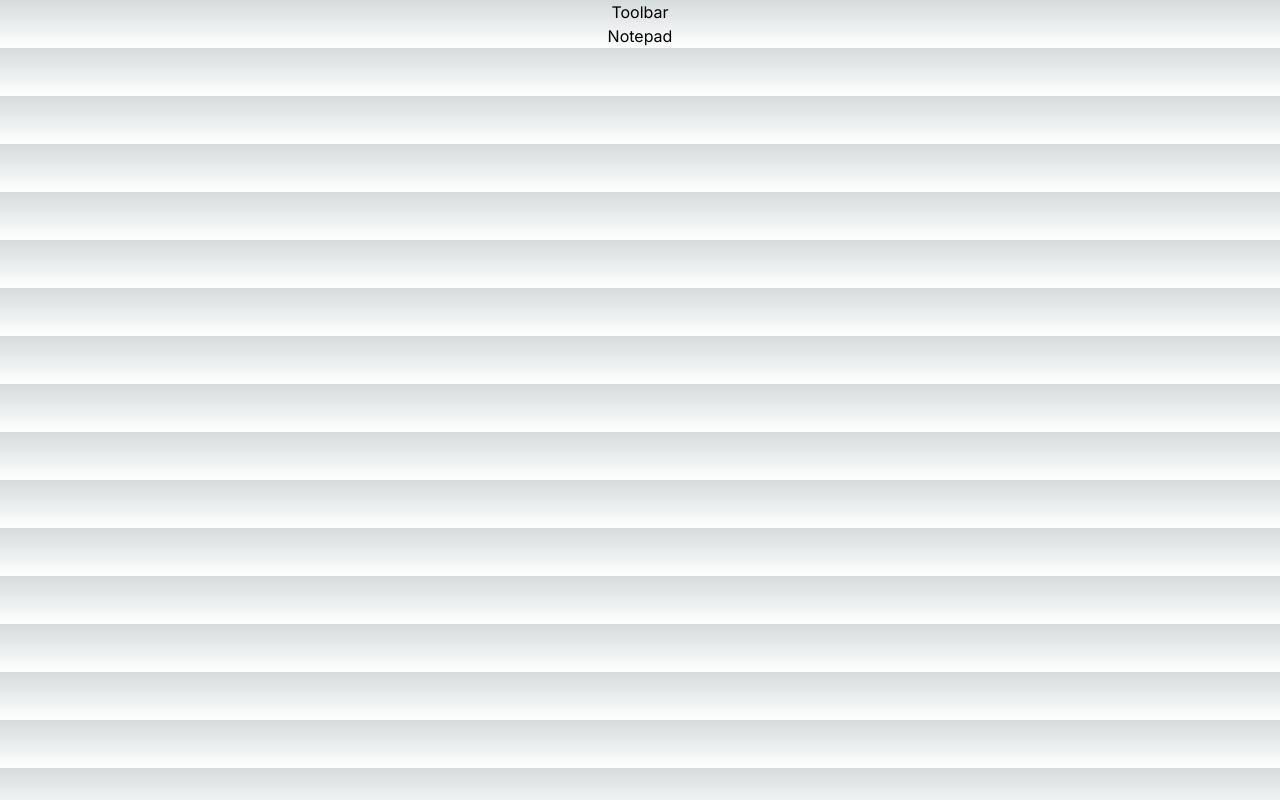
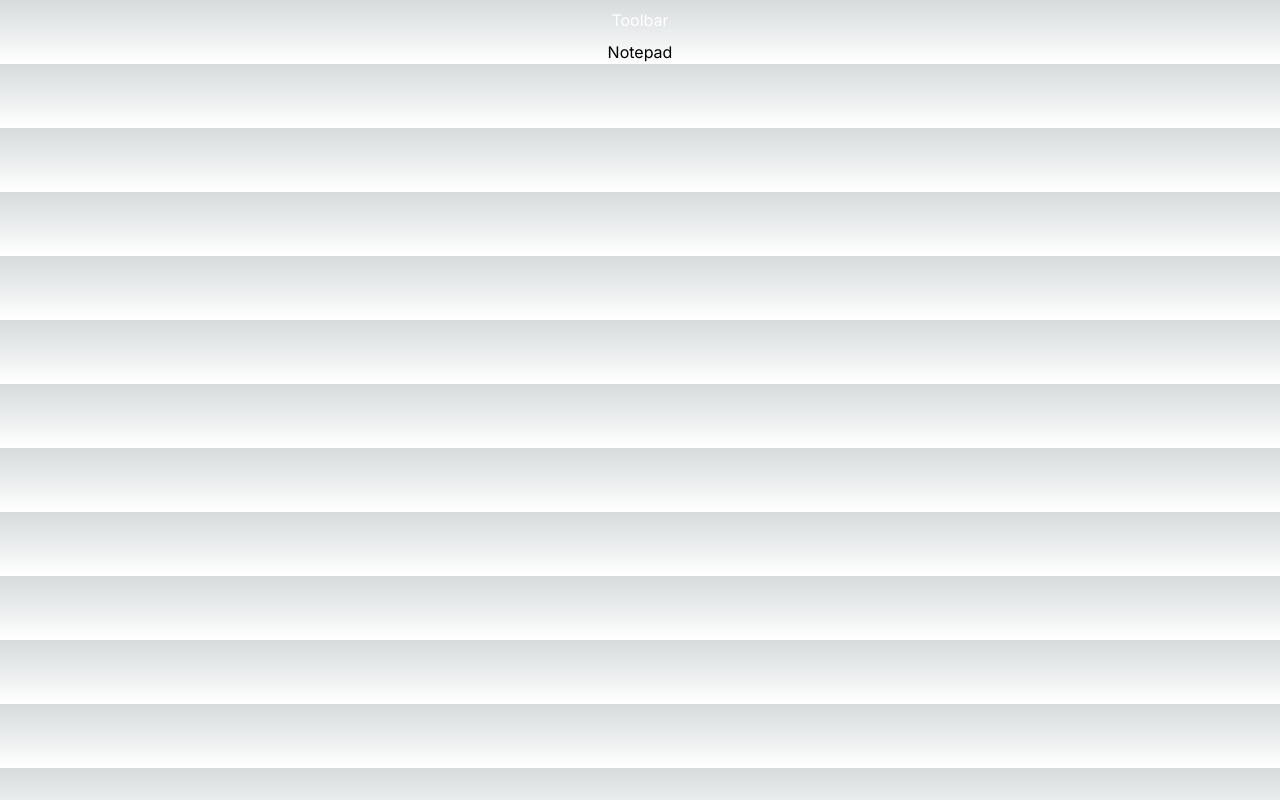
Before and after one commit to patrickgunnar/thorpad-app, a Next.js app: page / in a window 1280 px wide. Built offline with nearby package versions, Linux system fonts and the light colour scheme.

Commit message:
feat: added styles

```diff
--- a/src/components/toolbar/Toolbar.tsx
+++ b/src/components/toolbar/Toolbar.tsx
@@ -3,7 +3,8 @@
 
 const Toolbar = () => {
     return (
-        <div>
+        <div className="box-border bg-background-toolbar drop-shadow-ds-001 flex gap-4 justify-center items-center
+        text-white p-1 h-14 lg:h-10 w-full">
             Toolbar
         </div>
     );
```
